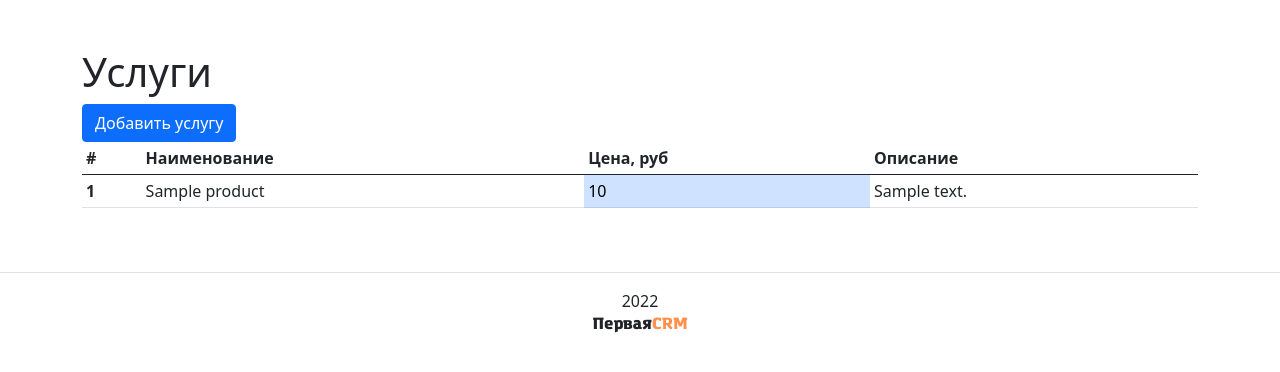
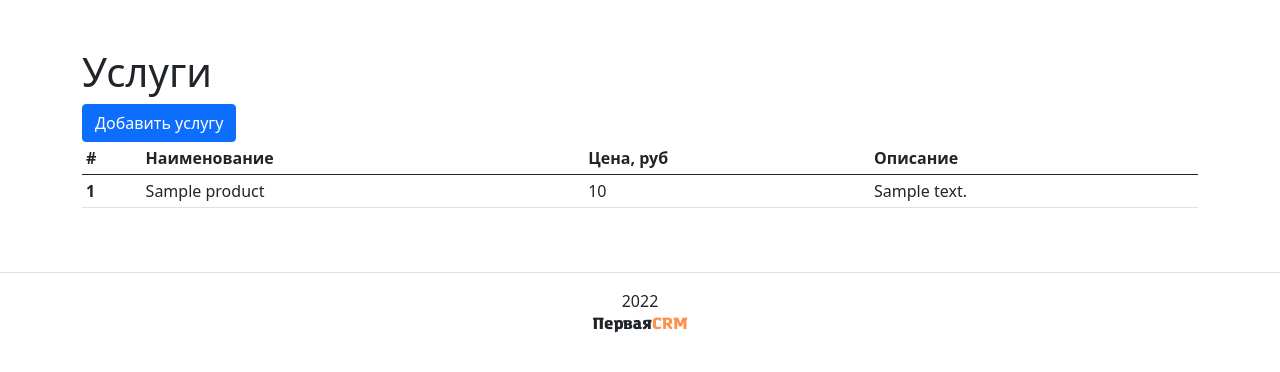
Before and after one commit to avagners/first_crm, a Django app: page /products/ in a window 1280 px wide. Shown: the part 56-428 px from the top of the page. Run offline with Django 4.2, Linux system fonts and the light colour scheme; tables that the repository leaves empty hold one stand-in row (values such as "Sample post"); some libraries are stand-ins or nearby versions.

Commit message:
правки в шаблонах

```diff
--- a/first_crm/templates/customers/new_customer_form.html
+++ b/first_crm/templates/customers/new_customer_form.html
@@ -5,8 +5,7 @@
 {% block content %}
 <div class="container py-5">
     <div class="col">
-        <h1>Добавить нового клиента</h1>
-        <hr>
+        <h1 class="mb-3">Добавить нового клиента</h1>
         <form method="post" action="{% url 'customers:new_customer' %}">
             {% csrf_token %}
             {% load user_filters %}
--- a/first_crm/templates/products/products_list.html
+++ b/first_crm/templates/products/products_list.html
@@ -21,7 +21,7 @@
                     <tr>
                         <th scope="row">{{ product.pk }}</th>
                         <td>{{ product.name_product }}</td>
-                        <td class="table-primary">{{ product.price }}</td>
+                        <td>{{ product.price }}</td>
                         <td>{{ product.description }}</td>
                     </tr>
                     {% endfor %}
```
